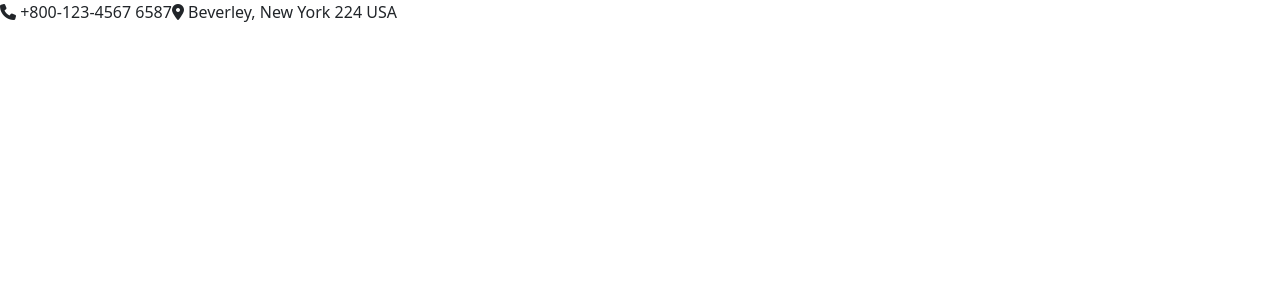
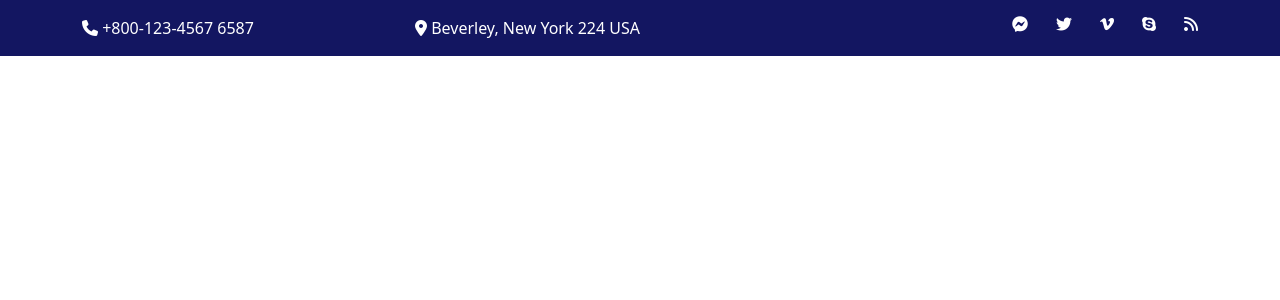
Before and after one commit to Francesco-Valentino/proj-html-vuejs, a Vue app: page / in a window 1280 px wide. Shown: the top 300 px of the page. Built offline with nearby package versions, Linux system fonts and the light colour scheme.

Commit message:
styled upper section of header

```diff
--- a/src/components/AppHeader.vue
+++ b/src/components/AppHeader.vue
@@ -1,19 +1,27 @@
 <template>
 
     <header>
-        <div>
-            <div class="d-flex">
+        <div class="container d-flex justify-content-between pt-3">
+            <div class="d-flex col-6 justify-content-between">
                 <p>
                     <i class="fa-solid fa-phone"></i> +800-123-4567 6587
                 </p>
 
-                <p>
+                <p class="">
                     <i class="fa-solid fa-location-dot"></i>  Beverley, New York 224 USA
                 </p>
             </div>
 
-            <div>
+            <div class="d-flex col-2 justify-content-between">
+                <i class="fa-brands fa-facebook-messenger"></i>
 
+                <i class="fa-brands fa-twitter"></i>
+
+                <i class="fa-brands fa-vimeo-v"></i>
+
+                <i class="fa-brands fa-skype"></i>
+
+                <i class="fa-solid fa-rss"></i>
             </div>
     </div>
     </header>
@@ -44,4 +52,9 @@ export default {
 
 <style lang="scss" scoped>
     @use "../styles/partials/variables.scss" as *;
+
+    header{
+        background-color: $mainColor;
+        color: white;
+    }
 </style>
```
